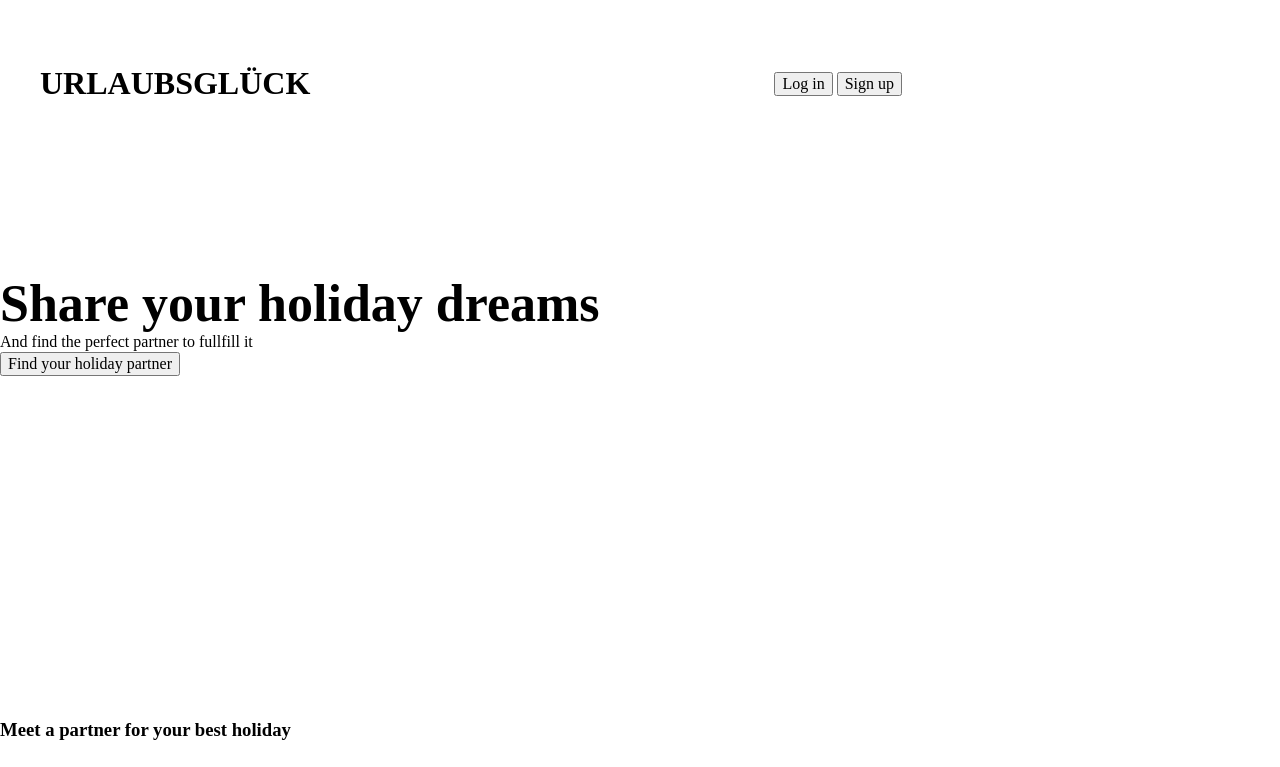
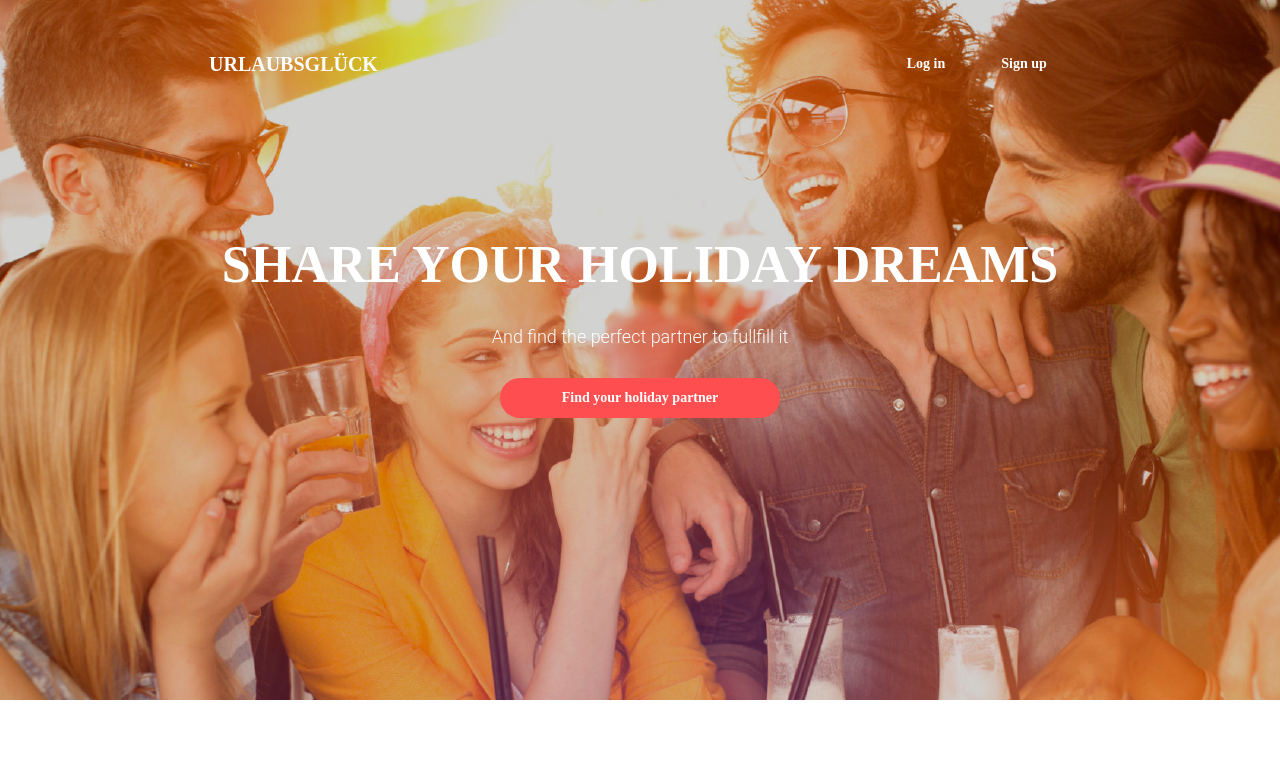
Before and after one commit to Kandaurov-Aleksandr/goit-fe-course, a web app: file module-08/index.html in a window 1280 px wide. Shown: the top 767 px of the page. Run offline with its HTML, style and script files only (its server is not run), Linux system fonts and the light colour scheme.

Commit message:
2commits

```diff
--- a/module-08/css/style.css
+++ b/module-08/css/style.css
@@ -29,7 +29,7 @@ img {
 }
 
 .banner {
-  background-image: url(/img/banner.png);
+  background-image: url(./img/banner.png);
   background-repeat: no-repeat;
   background-size: cover;
   background-position: center center;
--- a/module-08/index.html
+++ b/module-08/index.html
@@ -4,9 +4,9 @@
     <meta charset="UTF-8" />
     <meta name="viewport" content="width=device-width, initial-scale=1.0" />
     <title>Homework-08</title>
-    <link rel="stylesheet" href="../css/normalize.css" />
-    <link rel="stylesheet" href="../css/style.css" />
-    <link rel="stylesheet" href="../css/media.css" />
+    <link rel="stylesheet" href="./css/normalize.css" />
+    <link rel="stylesheet" href="./css/style.css" />
+    <link rel="stylesheet" href="./css/media.css" />
   </head>
   <body>
     <header class="header">
@@ -32,22 +32,22 @@
       <h3 class="partner-section">Meet a partner for your best holiday</h3>
     <div class="all-partner">
       <div class="partner-card">
-        <div class="foto-partner bredley"><img src="/img/team-1.jpg" alt=""></div>
+        <div class="foto-partner bredley"><img src="./img/team-1.jpg" alt=""></div>
         <h4 class="partner-name">Bradley Hunter</h4>
         <p class="partner-information">Based in Chicago. I love playing tennis and loud music.</p>
       </div>
       <div class="partner-card">
-        <div class="foto-partner lucas"><img src="/img/team-4.jpg" alt=""></div>
+        <div class="foto-partner lucas"><img src="./img/team-4.jpg" alt=""></div>
         <h4 class="partner-name">Lucas Marsha</h4>
         <p class="partner-information">Based in Chicago. I love playing tennis and loud music.</p>
       </div>
       <div class="partner-card">
-        <div class="foto-partner heather"><img src="/img/team-2.jpg" alt=""></div>
+        <div class="foto-partner heather"><img src="./img/team-2.jpg" alt=""></div>
         <h4 class="partner-name">Heather Walker</h4>
         <p class="partner-information">Based in Chicago. I love playing tennis and loud music.</p>
       </div>
       <div class="partner-card">
-        <div class="foto-partner hunter"><img src="/img/team-3.jpg" alt=""></div>
+        <div class="foto-partner hunter"><img src="./img/team-3.jpg" alt=""></div>
         <h4 class="partner-name">Bradley Hunter</h4>
         <p class="partner-information">Based in Chicago. I love playing tennis and loud music.</p>
       </div>
```
